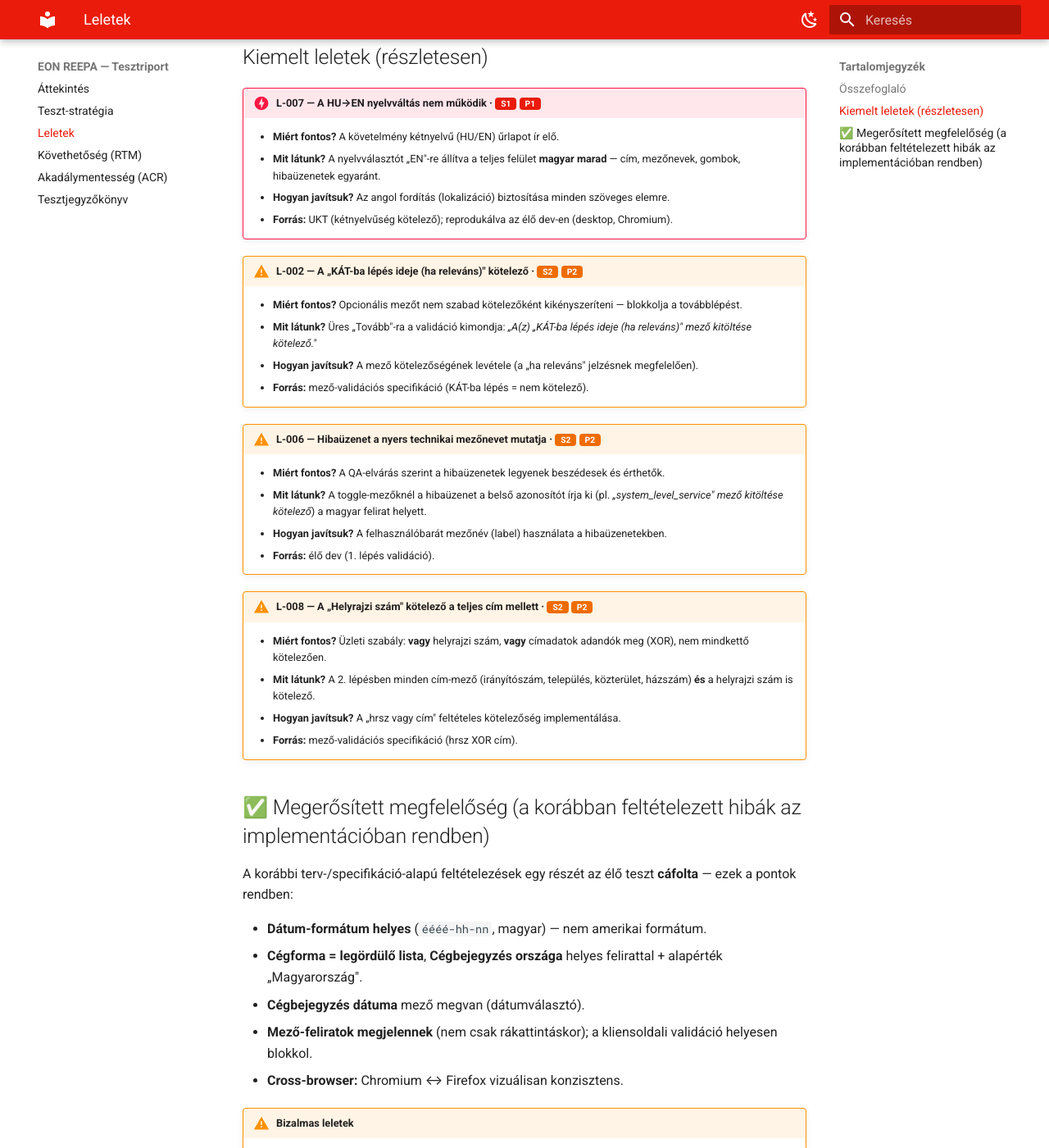
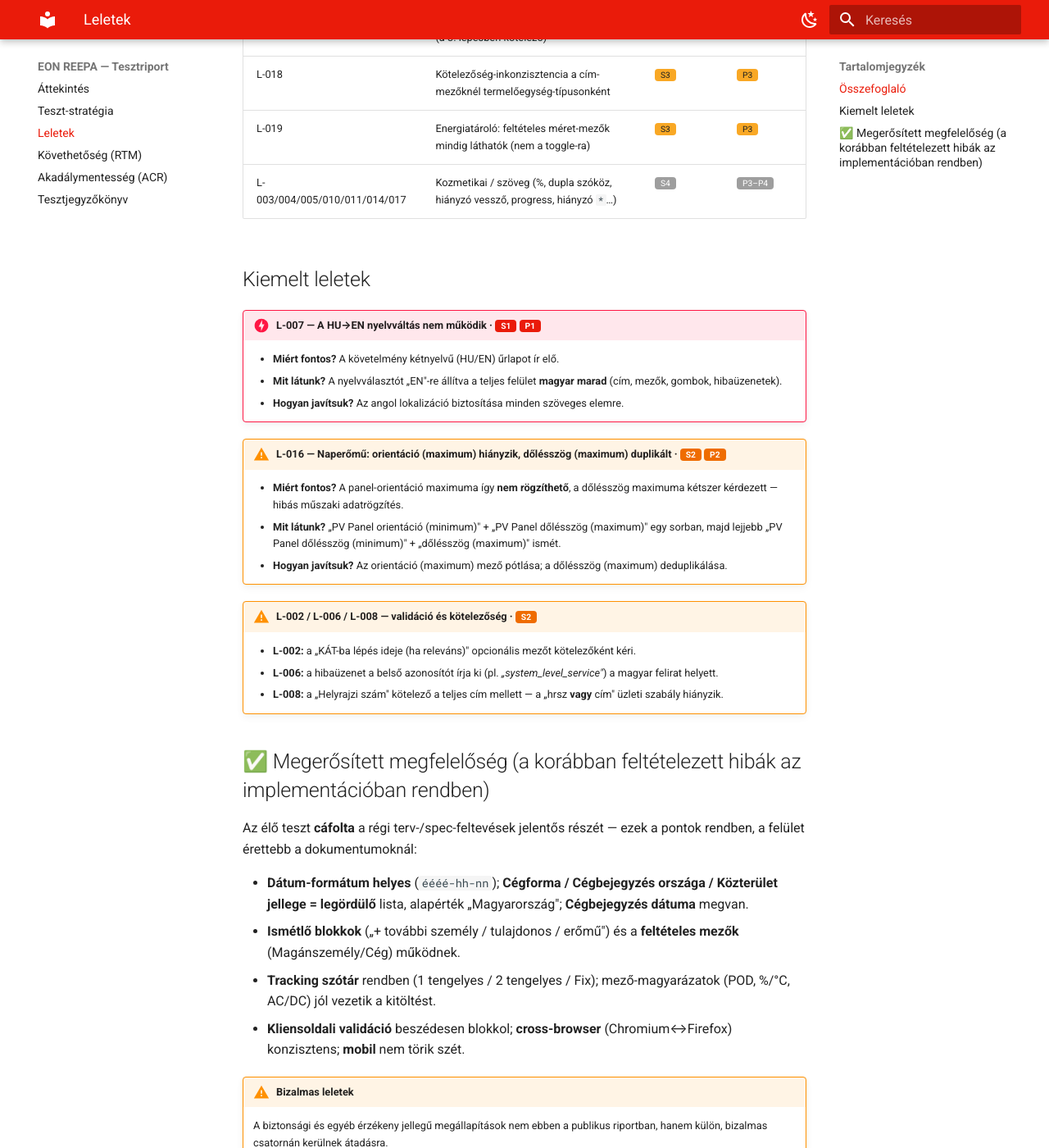
Before and after one commit to DiavoxLtd/eon-reepa-report, an MkDocs documentation site: the page built from docs/leletek.md, in a window 1280 px wide and 1400 px high, scrolled down 1144 px. Shown: the whole window at 82% size. Built offline with MkDocs 1.6.1 and Material for MkDocs 9.7.7, drawn with Linux system fonts in a browser that asks for light colours; the version menu is left out; some of the changed text lies outside the part shown.

Commit message:
report: UAT-1 — 1. teszt-kor teljes (19 lelet: Ceges 1-6 + Termeloegyseg 4 tipus + mobil)
- docs/leletek.md teljes frissites; deploy.yml verzio 1.0-UAT1

Co-Authored-By: Claude Opus 4.8 (1M context) <noreply@anthropic.com>

```diff
--- a/docs/leletek.md
+++ b/docs/leletek.md
@@ -1,64 +1,56 @@
 # Leletek
 
-A talált eltérések egységes, követhető formátumban — **severity** (hatás) és **priority** (sürgősség) szerint súlyozva, böngésző/nézet bontásban.
+A talált eltérések egységes, követhető formátumban — **severity** (hatás) és **priority** (sürgősség) szerint súlyozva.
 
-!!! info "1. teszt-kör — állapot"
-    **Vizsgálva:** belépés → feltételek → kezdőoldal → **Céges adatok 1–2. lépés** (Szerződéses adatok, Céginformációk).
-    **Böngésző:** Chromium ✅ · Firefox ✅ (vizuálisan konzisztens) · Edge = Chromium-motor · Safari (WebKit): folyamatban.
-    **Nézet:** desktop (tablet/mobil + a 3–6. lépés + termelőegység: következő adag).
+!!! success "1. teszt-kör — lezárva"
+    **Vizsgálva:** a **teljes űrlap** — belépés → feltételek → kezdőoldal → **Céges adatok (1–6. lépés)** → **Termelőegység-ág** (Naperőmű · Szélerőmű · Energiatároló · Egyéb).
+    **Böngésző:** Chromium ✅ · Firefox ✅ · Edge (Chromium-motor) ✅ · Safari: külön (következő kör).
+    **Nézet:** desktop + **mobil** (390 px — nincs vízszintes túlcsordulás, kitölthető).
+    **Eredmény: 19 lelet** + jelentős megerősített megfelelőség.
 
 ## Összefoglaló
 
-| ID | Lelet | Severity | Priority |
+| ID | Lelet | Sev | Prio |
 |---|---|---|---|
 | L-007 | HU→EN nyelvváltás nem fordít (a felület magyar marad) | <span class="sev-s1">S1</span> | <span class="prio-p1">P1</span> |
-| L-002 | „KÁT-ba lépés ideje (ha releváns)" kötelezőként validál (opcionális helyett) | <span class="sev-s2">S2</span> | <span class="prio-p2">P2</span> |
+| L-002 | „KÁT-ba lépés ideje (ha releváns)" kötelezőként validál | <span class="sev-s2">S2</span> | <span class="prio-p2">P2</span> |
 | L-006 | Validációs hibaüzenet a nyers technikai mezőnevet írja ki | <span class="sev-s2">S2</span> | <span class="prio-p2">P2</span> |
 | L-008 | „Helyrajzi szám" kötelező a teljes cím mellett (hrsz↔cím XOR hiányzik) | <span class="sev-s2">S2</span> | <span class="prio-p2">P2</span> |
+| L-016 | Naperőmű: „PV Panel orientáció (maximum)" hiányzik, „dőlésszög (maximum)" duplikált | <span class="sev-s2">S2</span> | <span class="prio-p2">P2</span> |
 | L-001 | A „Nem" alapérték nincs előre kiválasztva a toggle-öknél | <span class="sev-s3">S3</span> | <span class="prio-p2">P2</span> |
 | L-009 | „Származási garancia számlaszáma" feleslegesen kötelező | <span class="sev-s3">S3</span> | <span class="prio-p3">P3</span> |
 | L-012 | „Vissza & Mentés" gomb — a követelmény szerint a Vissza nem ment | <span class="sev-s3">S3</span> | <span class="prio-p3">P3</span> |
-| L-011 | Duplikált „Számlaszám" mező a „Származási garancia számlaszáma" mellett | <span class="sev-s4">S4</span> | <span class="prio-p3">P3</span> |
-| L-003 | Kitöltöttség-kör „%"-ot mutat „0%" helyett | <span class="sev-s4">S4</span> | <span class="prio-p3">P3</span> |
-| L-004 | Szöveg-eltérés (feltételek↔kezdőoldal) + hiányzó vessző | <span class="sev-s4">S4</span> | <span class="prio-p3">P3</span> |
-| L-010 | Dupla szóköz egyes mező-feliratokban | <span class="sev-s4">S4</span> | <span class="prio-p4">P4</span> |
-| L-005 | Progress-jelző 15%-ot mutat üres űrlapnál | <span class="sev-s4">S4</span> | <span class="prio-p4">P4</span> |
+| L-013 | Inkonzisztens default-kiválasztás (1. lépés toggle vs Képviselet módja) | <span class="sev-s3">S3</span> | <span class="prio-p3">P3</span> |
+| L-015 | A tulajdonos „Név" mezője nem kötelező (a 3. lépésben kötelező) | <span class="sev-s3">S3</span> | <span class="prio-p3">P3</span> |
+| L-018 | Kötelezőség-inkonzisztencia a cím-mezőknél termelőegység-típusonként | <span class="sev-s3">S3</span> | <span class="prio-p3">P3</span> |
+| L-019 | Energiatároló: feltételes méret-mezők mindig láthatók (nem a toggle-ra) | <span class="sev-s3">S3</span> | <span class="prio-p3">P3</span> |
+| L-003/004/005/010/011/014/017 | Kozmetikai / szöveg (%, dupla szóköz, hiányzó vessző, progress, hiányzó `*`…) | <span class="sev-s4">S4</span> | <span class="prio-p4">P3–P4</span> |
 
-## Kiemelt leletek (részletesen)
+## Kiemelt leletek
 
 !!! danger "L-007 — A HU→EN nyelvváltás nem működik · <span class='sev-s1'>S1</span> <span class='prio-p1'>P1</span>"
     - **Miért fontos?** A követelmény kétnyelvű (HU/EN) űrlapot ír elő.
-    - **Mit látunk?** A nyelvválasztót „EN"-re állítva a teljes felület **magyar marad** — cím, mezőnevek, gombok, hibaüzenetek egyaránt.
-    - **Hogyan javítsuk?** Az angol fordítás (lokalizáció) biztosítása minden szöveges elemre.
-    - **Forrás:** UKT (kétnyelvűség kötelező); reprodukálva az élő dev-en (desktop, Chromium).
+    - **Mit látunk?** A nyelvválasztót „EN"-re állítva a teljes felület **magyar marad** (cím, mezők, gombok, hibaüzenetek).
+    - **Hogyan javítsuk?** Az angol lokalizáció biztosítása minden szöveges elemre.
 
-!!! warning "L-002 — A „KÁT-ba lépés ideje (ha releváns)" kötelező · <span class='sev-s2'>S2</span> <span class='prio-p2'>P2</span>"
-    - **Miért fontos?** Opcionális mezőt nem szabad kötelezőként kikényszeríteni — blokkolja a továbblépést.
-    - **Mit látunk?** Üres „Tovább"-ra a validáció kimondja: *„A(z) „KÁT-ba lépés ideje (ha releváns)" mező kitöltése kötelező."*
-    - **Hogyan javítsuk?** A mező kötelezőségének levétele (a „ha releváns" jelzésnek megfelelően).
-    - **Forrás:** mező-validációs specifikáció (KÁT-ba lépés = nem kötelező).
+!!! warning "L-016 — Naperőmű: orientáció (maximum) hiányzik, dőlésszög (maximum) duplikált · <span class='sev-s2'>S2</span> <span class='prio-p2'>P2</span>"
+    - **Miért fontos?** A panel-orientáció maximuma így **nem rögzíthető**, a dőlésszög maximuma kétszer kérdezett — hibás műszaki adatrögzítés.
+    - **Mit látunk?** „PV Panel orientáció (minimum)" + „PV Panel dőlésszög (maximum)" egy sorban, majd lejjebb „PV Panel dőlésszög (minimum)" + „dőlésszög (maximum)" ismét.
+    - **Hogyan javítsuk?** Az orientáció (maximum) mező pótlása; a dőlésszög (maximum) deduplikálása.
 
-!!! warning "L-006 — Hibaüzenet a nyers technikai mezőnevet mutatja · <span class='sev-s2'>S2</span> <span class='prio-p2'>P2</span>"
-    - **Miért fontos?** A QA-elvárás szerint a hibaüzenetek legyenek beszédesek és érthetők.
-    - **Mit látunk?** A toggle-mezőknél a hibaüzenet a belső azonosítót írja ki (pl. *„system_level_service" mező kitöltése kötelező*) a magyar felirat helyett.
-    - **Hogyan javítsuk?** A felhasználóbarát mezőnév (label) használata a hibaüzenetekben.
-    - **Forrás:** élő dev (1. lépés validáció).
-
-!!! warning "L-008 — A „Helyrajzi szám" kötelező a teljes cím mellett · <span class='sev-s2'>S2</span> <span class='prio-p2'>P2</span>"
-    - **Miért fontos?** Üzleti szabály: **vagy** helyrajzi szám, **vagy** címadatok adandók meg (XOR), nem mindkettő kötelezően.
-    - **Mit látunk?** A 2. lépésben minden cím-mező (irányítószám, település, közterület, házszám) **és** a helyrajzi szám is kötelező.
-    - **Hogyan javítsuk?** A „hrsz vagy cím" feltételes kötelezőség implementálása.
-    - **Forrás:** mező-validációs specifikáció (hrsz XOR cím).
+!!! warning "L-002 / L-006 / L-008 — validáció és kötelezőség · <span class='sev-s2'>S2</span>"
+    - **L-002:** a „KÁT-ba lépés ideje (ha releváns)" opcionális mezőt kötelezőként kéri.
+    - **L-006:** a hibaüzenet a belső azonosítót írja ki (pl. *„system_level_service"*) a magyar felirat helyett.
+    - **L-008:** a „Helyrajzi szám" kötelező a teljes cím mellett — a „hrsz **vagy** cím" üzleti szabály hiányzik.
 
 ## ✅ Megerősített megfelelőség (a korábban feltételezett hibák az implementációban rendben)
 
-A korábbi terv-/specifikáció-alapú feltételezések egy részét az élő teszt **cáfolta** — ezek a pontok rendben:
+Az élő teszt **cáfolta** a régi terv-/spec-feltevések jelentős részét — ezek a pontok rendben, a felület érettebb a dokumentumoknál:
 
-- **Dátum-formátum helyes** (`éééé-hh-nn`, magyar) — nem amerikai formátum.
-- **Cégforma = legördülő lista**, **Cégbejegyzés országa** helyes felirattal + alapérték „Magyarország".
-- **Cégbejegyzés dátuma** mező megvan (dátumválasztó).
-- **Mező-feliratok megjelennek** (nem csak rákattintáskor); a kliensoldali validáció helyesen blokkol.
-- **Cross-browser:** Chromium ↔ Firefox vizuálisan konzisztens.
+- **Dátum-formátum helyes** (`éééé-hh-nn`); **Cégforma / Cégbejegyzés országa / Közterület jellege = legördülő** lista, alapérték „Magyarország"; **Cégbejegyzés dátuma** megvan.
+- **Ismétlő blokkok** („+ további személy / tulajdonos / erőmű") és a **feltételes mezők** (Magánszemély/Cég) működnek.
+- **Tracking szótár** rendben (1 tengelyes / 2 tengelyes / Fix); mező-magyarázatok (POD, %/°C, AC/DC) jól vezetik a kitöltést.
+- **Kliensoldali validáció** beszédesen blokkol; **cross-browser** (Chromium↔Firefox) konzisztens; **mobil** nem törik szét.
 
 !!! warning "Bizalmas leletek"
     A biztonsági és egyéb érzékeny jellegű megállapítások nem ebben a publikus riportban, hanem külön, bizalmas csatornán kerülnek átadásra.
```
Also changed, not shown: 1 other file.
